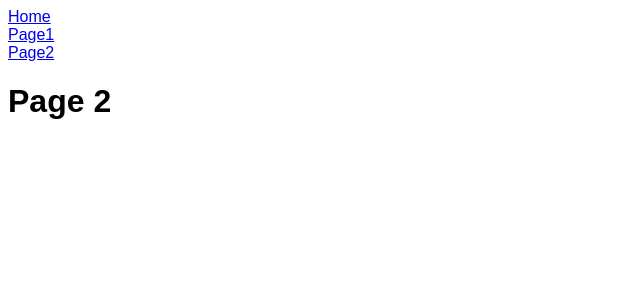
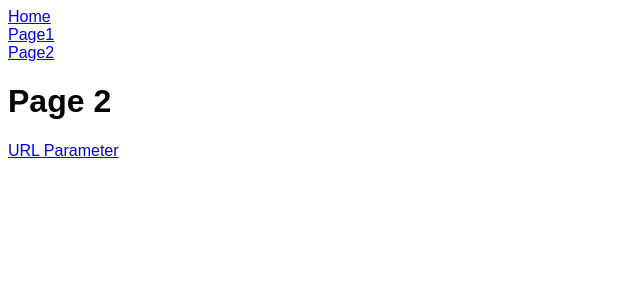
Before and after one commit to koyamal/CSBox-React, a React (Create React App) app: page /page2 in a window 1280 px wide. Shown: the top 300 px of the page, without its empty margins (0-640 px from the left). Built offline with nearby package versions, Linux system fonts and the light colour scheme.

Commit message:
Use Url Paramteres

```diff
--- a/src/Page2.jsx
+++ b/src/Page2.jsx
@@ -1,7 +1,10 @@
+import { Link } from "react-router-dom";
+
 export const Page2 = () => {
   return (
     <div>
       <h1>Page 2</h1>
+      <Link to="/page2/100">URL Parameter</Link>
     </div>
   );
 };
--- /dev/null
+++ b/src/UrlParameter.jsx
@@ -0,0 +1,11 @@
+import { useParams } from "react-router-dom";
+
+export const UrlParameter = () => {
+  const { id } = useParams();
+  return (
+    <div>
+      <h1>UrlParameter</h1>
+      <p>{`Url Parameter is ${id}`}</p>
+    </div>
+  );
+};
--- /dev/null
+++ b/src/router/Page2Routes.jsx
@@ -0,0 +1,15 @@
+import { Page2 } from "../Page2";
+import { UrlParameter } from "../UrlParameter";
+
+export const page2Routes = [
+  {
+    path: "/",
+    exact: true,
+    children: <Page2 />
+  },
+  {
+    path: "/:id",
+    exact: false,
+    children: <UrlParameter />
+  }
+];
--- a/src/router/Router.jsx
+++ b/src/router/Router.jsx
@@ -1,11 +1,7 @@
 import { Switch, Route } from "react-router-dom";
 import { Home } from "../Home";
-import { Page1 } from "../Page1";
-import { Page1DetailA } from "../Page1DetailA";
-import { Page1DetailB } from "../Page1DetailB";
-import { Page2 } from "../Page2";
-import { Page2Home } from "../Page2Home";
 import { page1Routes } from "./Page1Routes";
+import { page2Routes } from "./Page2Routes";
 
 export const Router = () => {
   return (
@@ -36,12 +32,29 @@ export const Router = () => {
           );
         }}
       />
-      <Route exact path="/page2">
-        <Page2 />
-      </Route>
-      <Route path="/page2/homes">
-        <Page2Home />
-      </Route>
+      <Route
+        path="/page2"
+        render={(props) => {
+          const {
+            match: { url }
+          } = props;
+          return (
+            <Switch>
+              {page2Routes.map((route) => {
+                return (
+                  <Route
+                    key={route.path}
+                    exact={route.exact}
+                    path={`${url}${route.path}`}
+                  >
+                    {route.children}
+                  </Route>
+                );
+              })}
+            </Switch>
+          );
+        }}
+      />
     </Switch>
   );
 };
```
